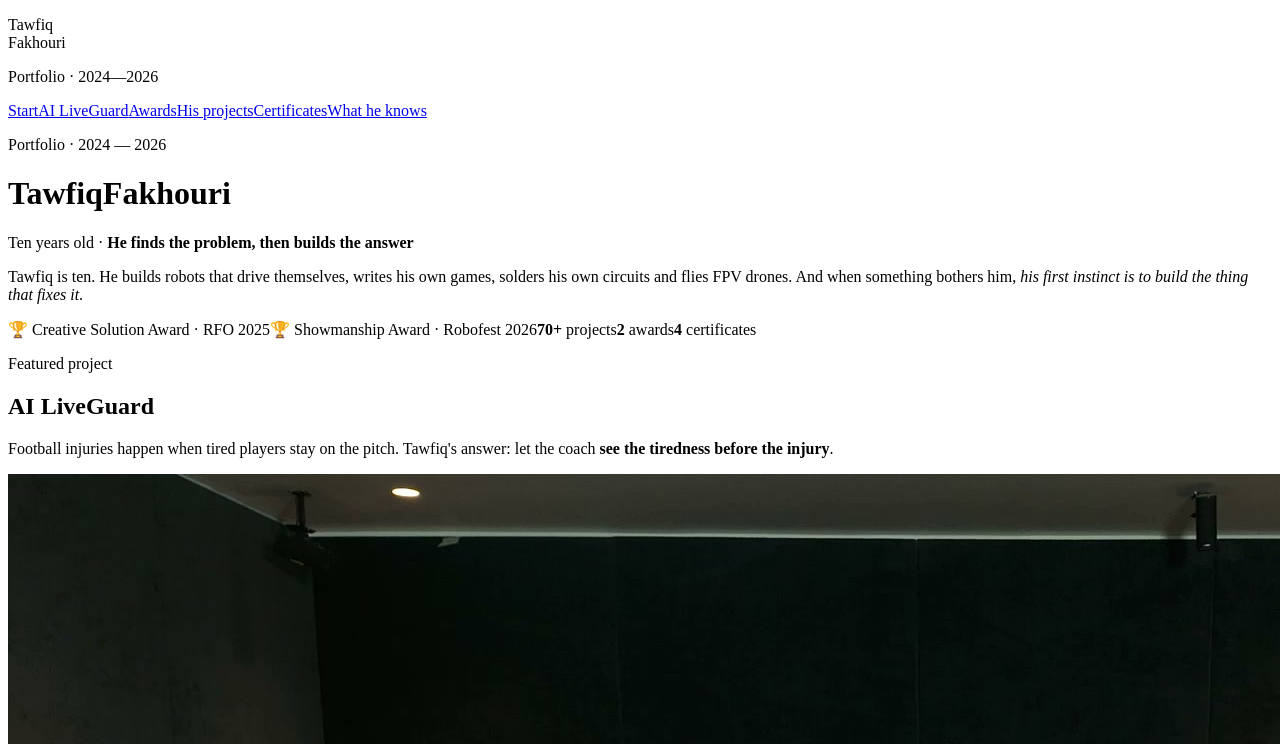
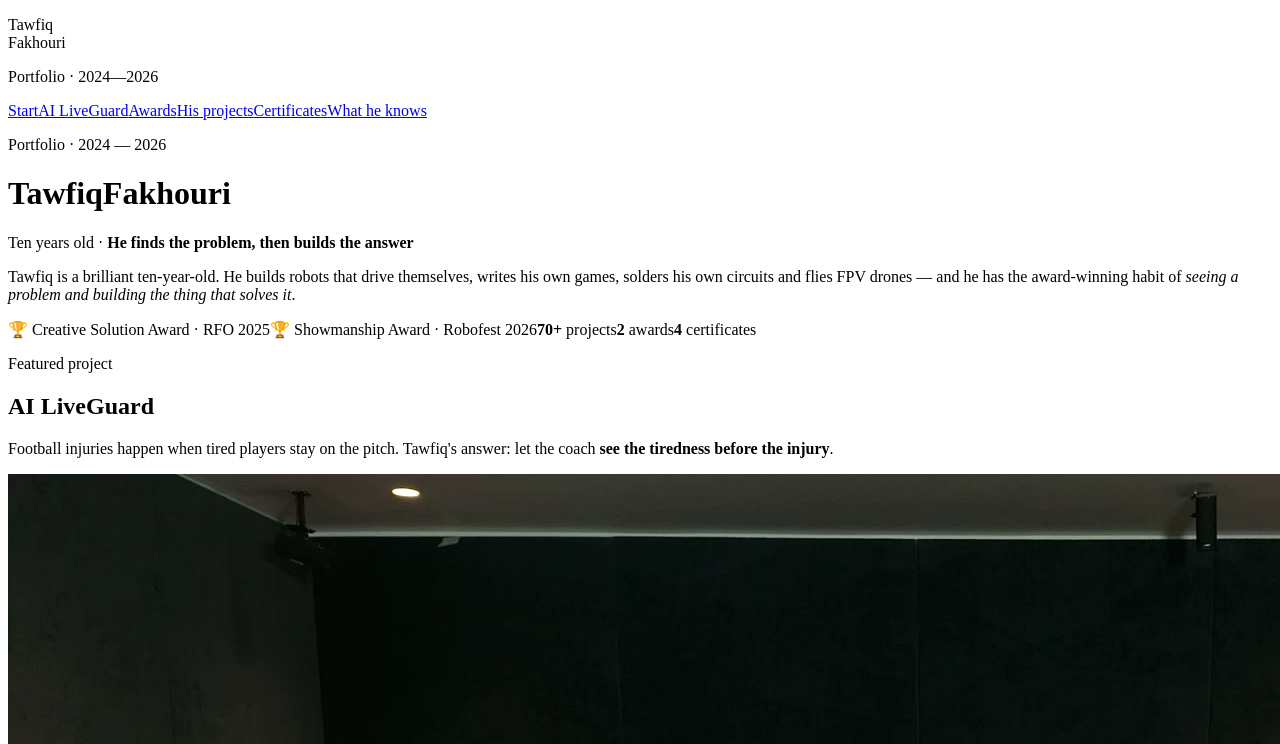
Before and after one commit to NmaaAlhawary/TawfiqFakhouri, a React (Vite) app: page / in a window 1280 px wide. Shown: the top 744 px of the page. Built offline with nearby package versions, Linux system fonts and the light colour scheme; the HTML template or start-up script is replaced by a standard one.

Commit message:
Rewrite the hero intro

```diff
--- a/src/App.jsx
+++ b/src/App.jsx
@@ -118,9 +118,9 @@ export default function App() {
             <Name first="Tawfiq" last="Fakhouri" />
             <p className="sub">Ten years old · <b>He finds the problem, then builds the answer</b></p>
             <p className="lede">
-              Tawfiq is ten. He builds robots that drive themselves, writes his own games, solders
-              his own circuits and flies FPV drones. And when something bothers him,
-              <em> his first instinct is to build the thing that fixes it</em>.
+              Tawfiq is a brilliant ten-year-old. He builds robots that drive themselves, writes his
+              own games, solders his own circuits and flies FPV drones — and he has the award-winning
+              habit of <em>seeing a problem and building the thing that solves it</em>.
             </p>
             <div className="chips">
               <span className="chip win"><b>🏆</b> Creative Solution Award · RFO 2025</span>
```
